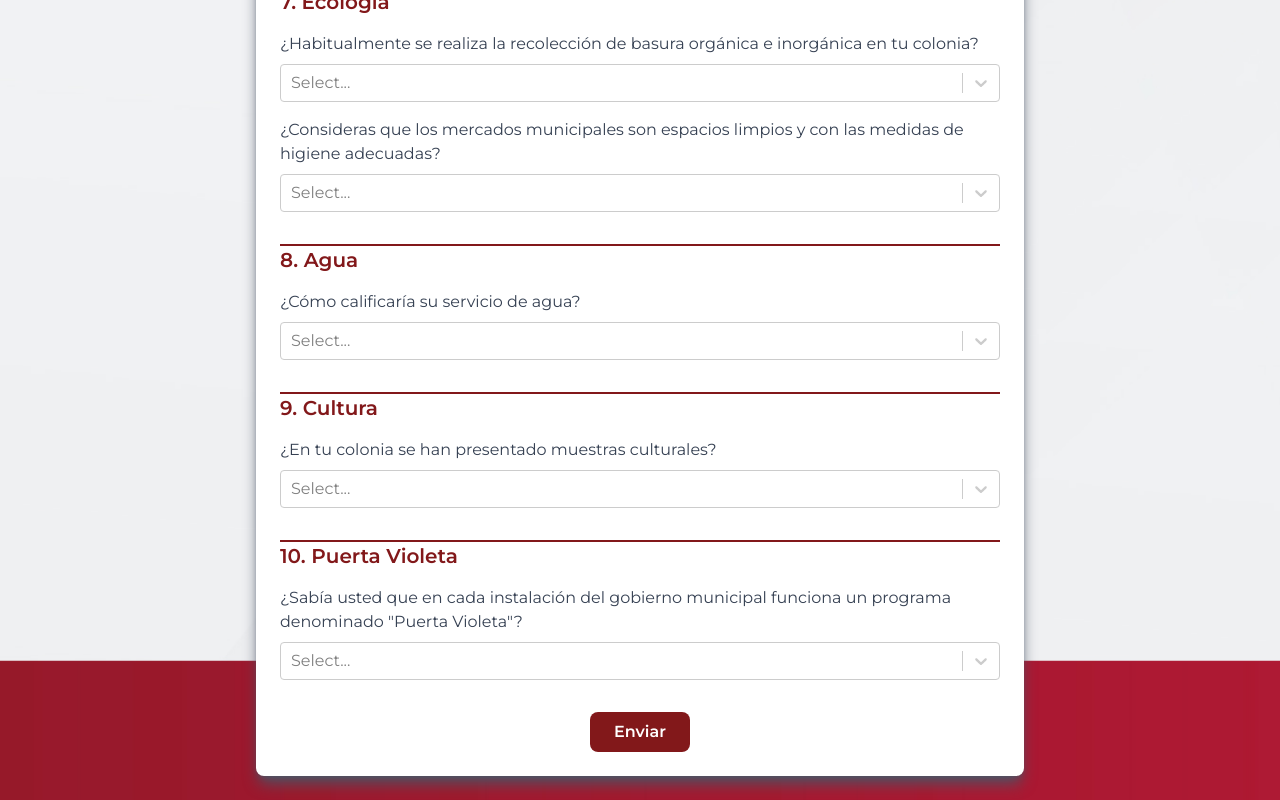
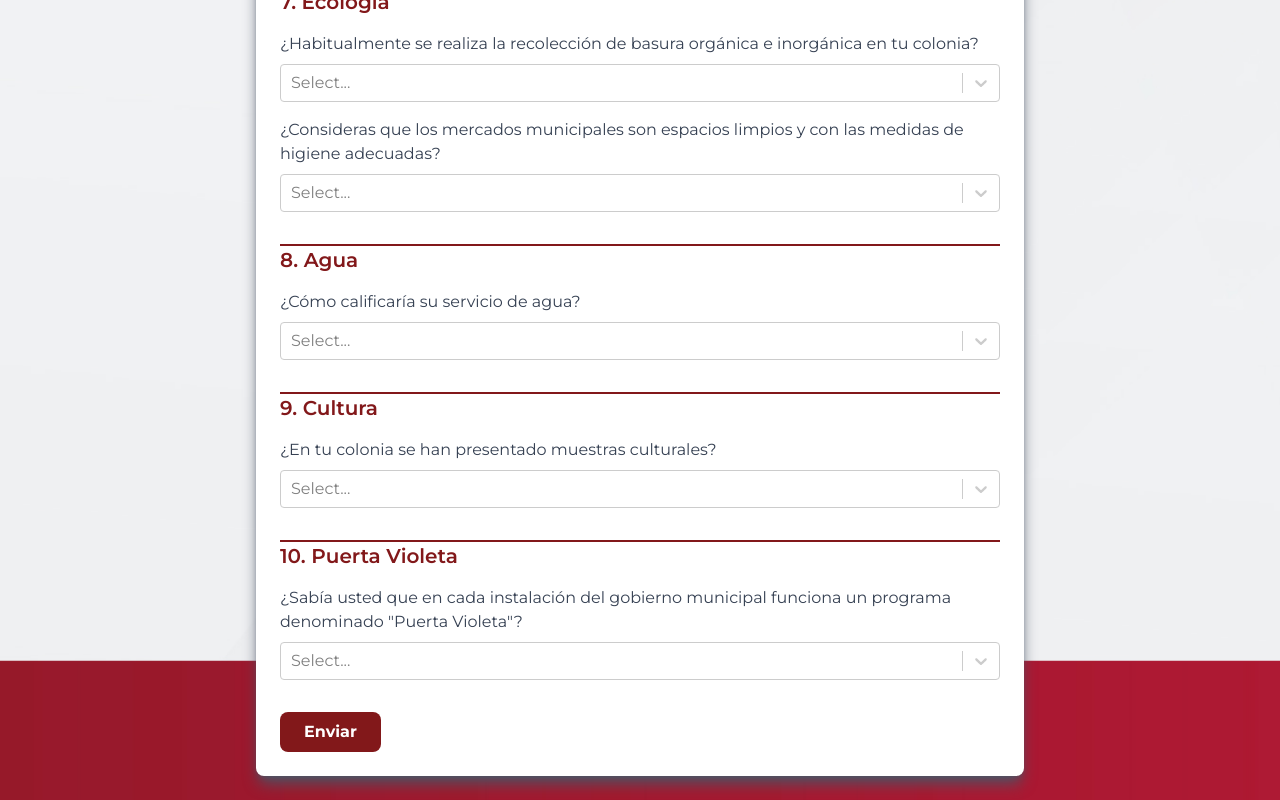
Before and after one commit to Pohe1999/sondeo-estadistico-2025, a React (Vite) app: page / in a window 1280 px wide. Shown: the part 2044-2844 px from the top of the page. Built offline with nearby package versions, Linux system fonts and the light colour scheme.

Commit message:
nuevo spinner

```diff
--- a/src/components/PreSondeoEstadistico.jsx
+++ b/src/components/PreSondeoEstadistico.jsx
@@ -1,4 +1,4 @@
-import React from "react";
+import React, { useState } from "react";
 import { useForm, Controller } from "react-hook-form";
 import { Toaster, toast } from "react-hot-toast";
 import Select from "react-select";
@@ -14,8 +14,11 @@ const PreSondeoEstadistico = () => {
     formState: { errors },
   } = useForm();
 
+  const [loading, setLoading] = useState(false); // ⬅️ Estado para el spinner
 
   const onSubmit = async (data) => {
+    setLoading(true); // ⬅️ Activar spinner antes de enviar
+
     try {
       const dataToSend = Object.keys(data).reduce((acc, key) => {
         if (typeof data[key] === 'object' && data[key] !== null && data[key].hasOwnProperty('value')) {
@@ -56,6 +59,8 @@ const PreSondeoEstadistico = () => {
       toast.error("Error al conectar con el servidor.", {
         style: { backgroundColor: "#b91c1c", color: "#fff" },
       });
+    } finally {
+      setLoading(false); // ⬅️ Desactivar spinner después de la respuesta
     }
   };
 
@@ -578,11 +583,34 @@ const PreSondeoEstadistico = () => {
 
           {/* Botón de enviar */}
           <div className="text-center">
-            <button
+          <button
               type="submit"
-              className="bg-red-900 text-white py-2 px-6 rounded-lg font-semibold"
+              className="bg-red-900 text-white px-6 py-2 rounded-lg font-bold hover:bg-red-700 flex items-center justify-center gap-2"
+              disabled={loading} // ⬅️ Deshabilitar botón mientras carga
             >
-              Enviar
+              {loading && (
+                <svg
+                  className="animate-spin h-5 w-5 text-white"
+                  xmlns="http://www.w3.org/2000/svg"
+                  fill="none"
+                  viewBox="0 0 24 24"
+                >
+                  <circle
+                    className="opacity-25"
+                    cx="12"
+                    cy="12"
+                    r="10"
+                    stroke="currentColor"
+                    strokeWidth="4"
+                  ></circle>
+                  <path
+                    className="opacity-75"
+                    fill="currentColor"
+                    d="M4 12a8 8 0 018-8v4l3-3-3-3v4a8 8 0 00-8 8H4z"
+                  ></path>
+                </svg>
+              )}
+              {loading ? "Enviando..." : "Enviar"}
             </button>
           </div>
         </form>
```
